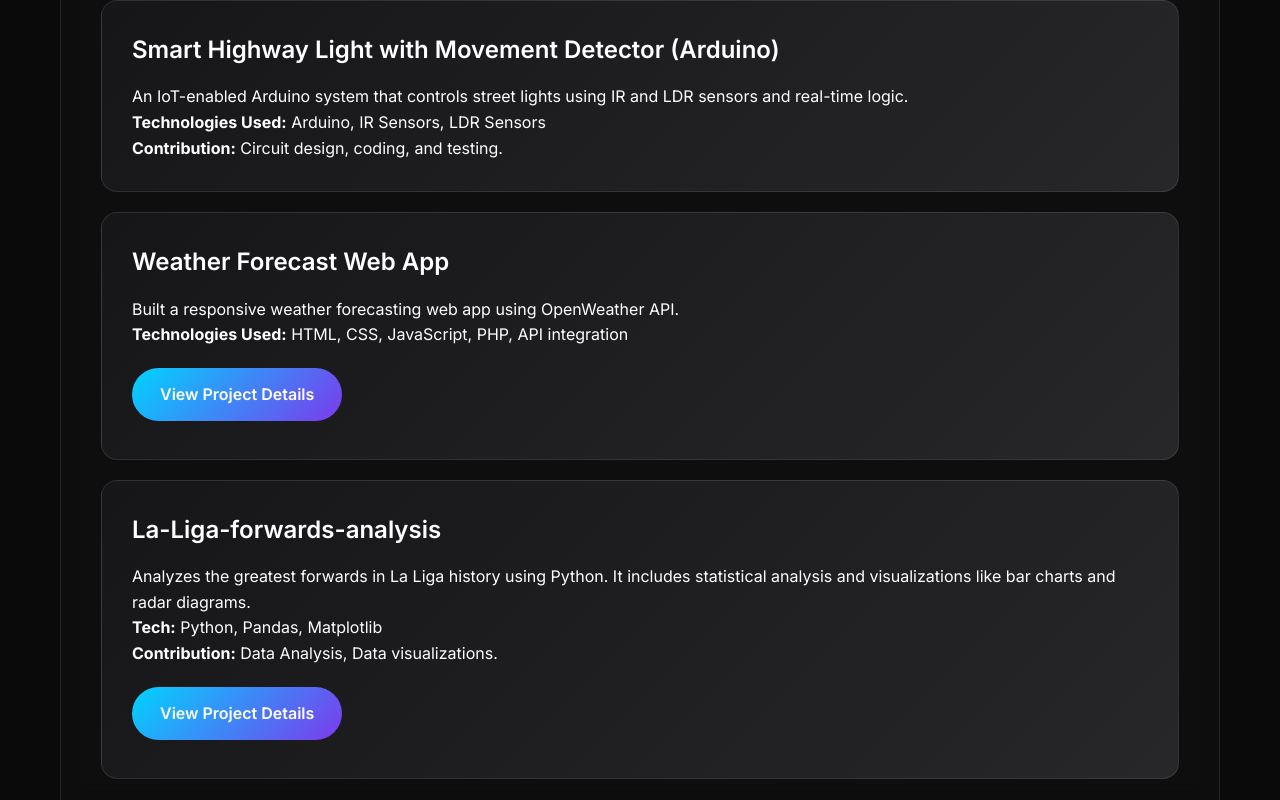
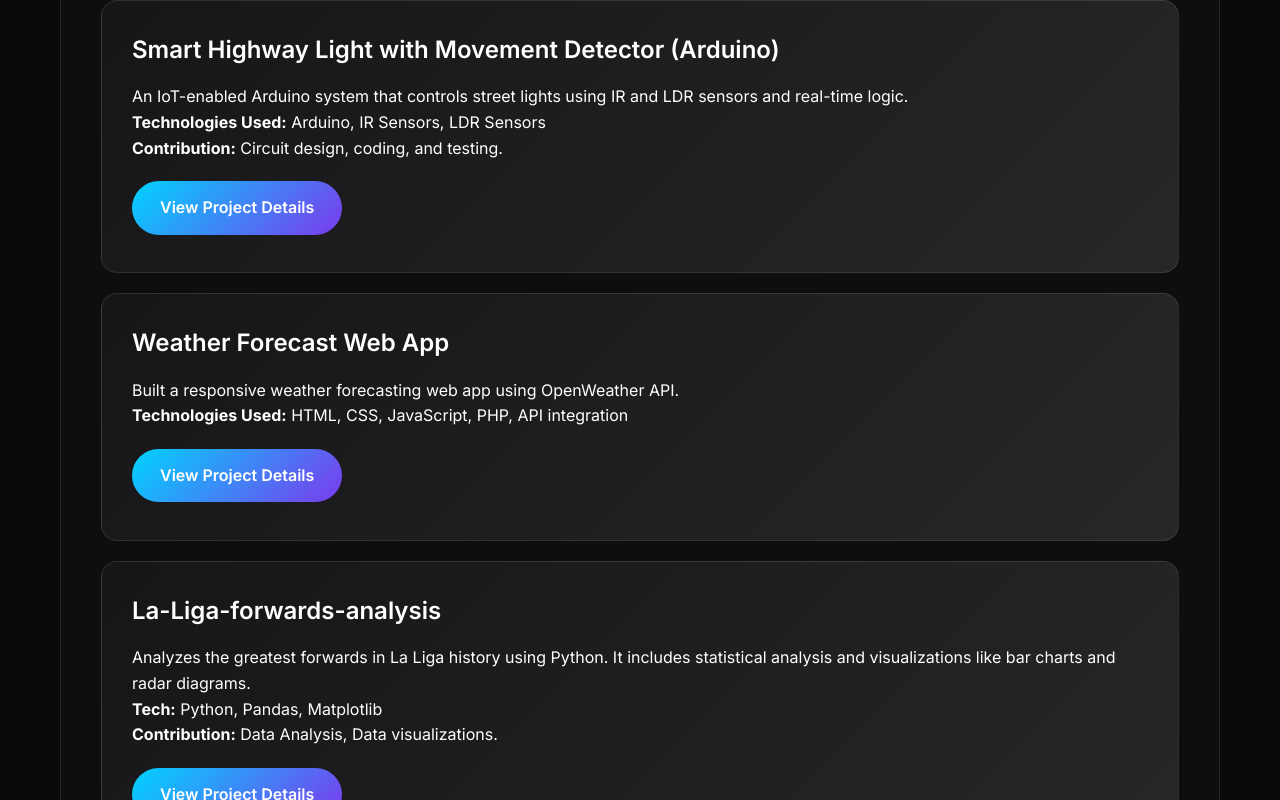
Before and after one commit to danishsyed-dev/SYED_DANISH_ALI, a plain HTML site: page index.html in a window 1280 px wide. Shown: the part 2692-3492 px from the top of the page. Drawn offline with Linux system fonts and the light colour scheme.

Commit message:
index.html

```diff
--- a/index.html
+++ b/index.html
@@ -572,6 +572,9 @@
           <strong>Technologies Used:</strong> Arduino, IR Sensors, LDR Sensors<br>
           <strong>Contribution:</strong> Circuit design, coding, and testing.
         </p>
+        <a class="button" href="(FINAL)SMART HIGHWAY LIGHT WITH MOVEMENT DETECTOR USING ARDUINO.pdf" target="_blank">
+          <span>View Project Details</span>
+        </a>
       </div>
 
       <div class="project">
```
